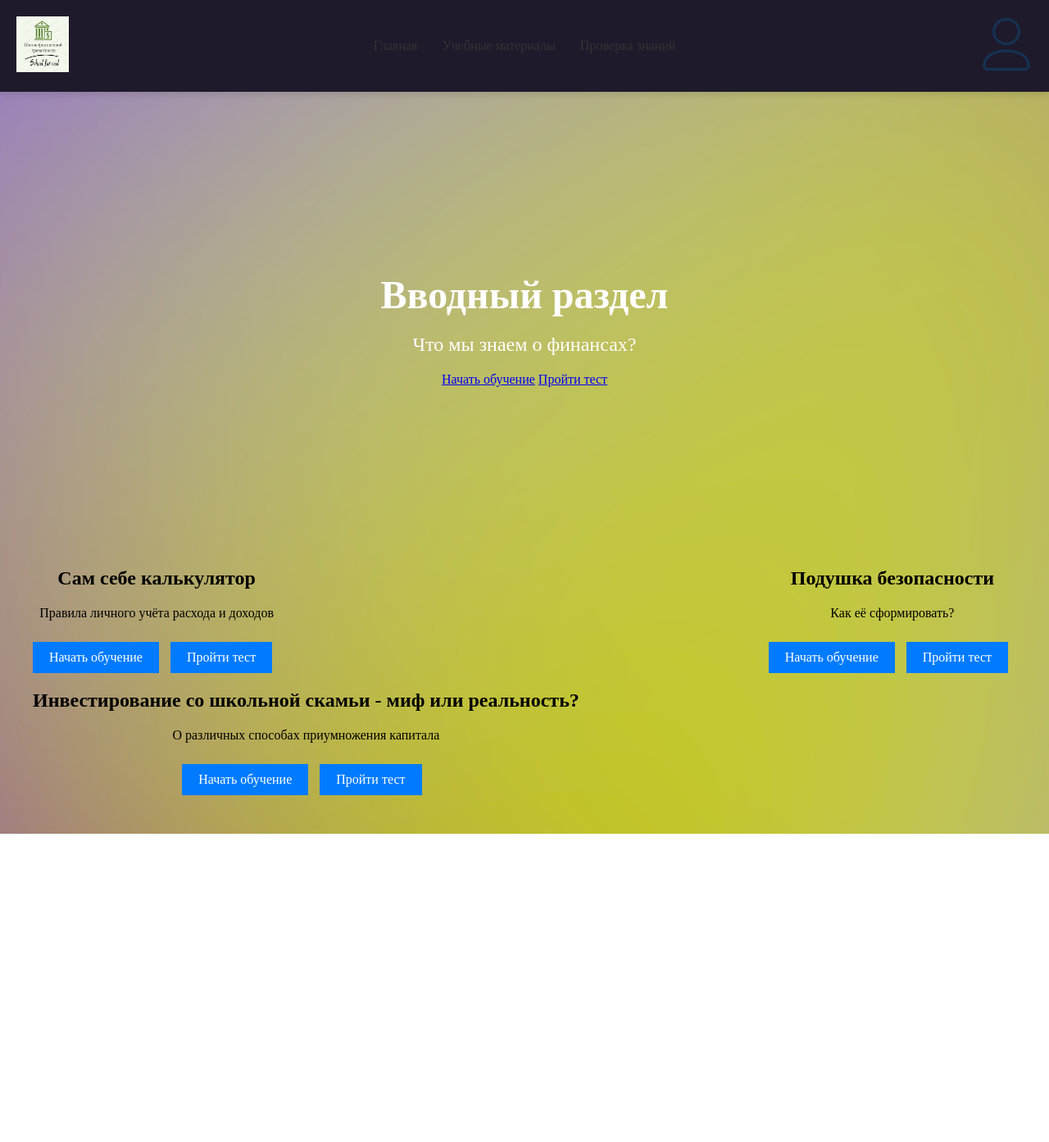
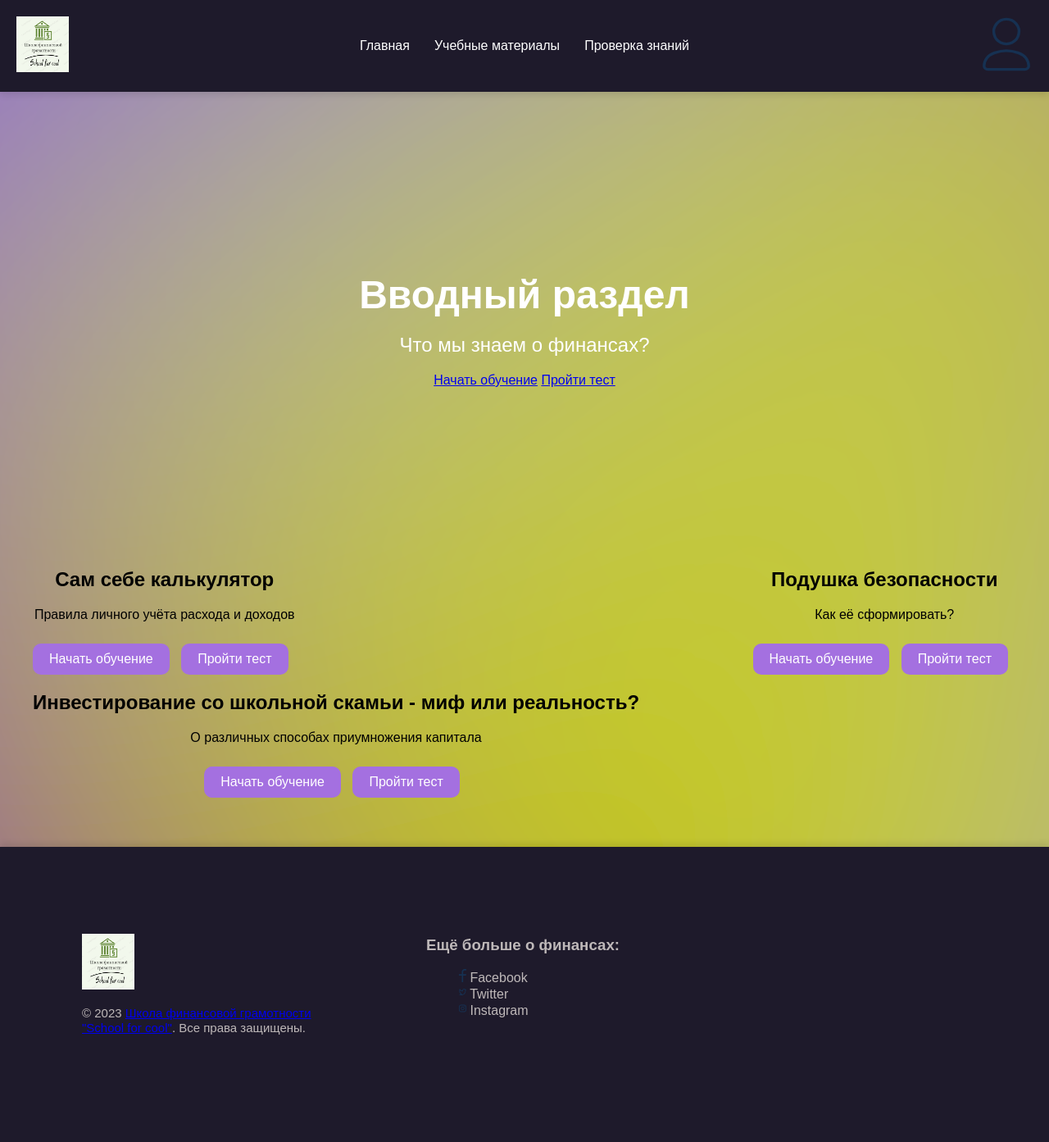
Before and after one commit to ATGGTA8/School-for-cool, a PHP site: the page made by Новая версия/index.html in a window 1280 px wide. Shown: the whole page at 82% size. Before the commit the page ends 1017 px from the top, so only its background shows below. Run offline with PHP 8.4, Linux system fonts and the light colour scheme.

Commit message:
Доработки по стилям

```diff
--- a/Новая версия/style.css
+++ b/Новая версия/style.css
@@ -4,22 +4,36 @@ body {
     background-repeat: no-repeat;
     background-size: cover;
     animation: rotate 6s infinite alternate linear;
+    font-family: "Ubuntu", sans-serif;
 }
 header {
     display: flex;
     justify-content: space-between;
     align-items: center;
     padding: 20px;
+    color: #ffffff;
     background-color: #1E1A2B;
     box-shadow: 0 4px 8px rgba(0, 0, 0, 0.1);
   }
-  .navigation-list {
-    color: #ffffff;
-  }
 
-  header a img {
-    border: none;
-  }
+  .logo-icon {
+  position: relative;
+  display: inline-block;
+  width: 32px;
+  height: 32px;
+  border-radius: 50%;
+  border: 2px solid #ffffff;
+}
+
+.logo-icon::before {
+  position: absolute;
+  top: -4px;
+  left: -4px;
+  right: -4px;
+  bottom: -4px;
+  border-radius: 50%;
+  border: 2px solid #ffffff;
+}
 
   nav ul {
     list-style: none;
@@ -34,22 +48,22 @@ header {
 
   nav a {
     display: block;
-    color: #333;
+    color: #ffffff;
     text-decoration: none;
     padding: 10px 15px;
     transition: color 0.3s;
   }
 
   nav a:hover {
-    color: #0077c0;
+    color: #a470e0;
   }
 
   nav ul ul {
     position: absolute;
     top: 100%;
     left: 0;
-    background-color: #f5f5f5;
-    border: 1px solid #ddd;
+    background-color: #1E1A2B;
+    border: none;
     display: none;
   }
 
@@ -60,12 +74,12 @@ header {
   nav ul ul a {
     padding: 10px 15px;
     display: block;
-    color: #333;
+    color: #ffffff;
     font-size: 0.9em;
   }
 
   nav ul ul a:hover {
-    color: #0077c0;
+    color: #a470e0;
   }
 
   nav li:hover > ul {
@@ -75,7 +89,7 @@ header {
   header .button {
     display: inline-block;
     padding: 10px 20px;
-    background-color: #0077c0;
+    background-color: #a470e0;
     color: #fff;
     text-decoration: none;
     margin-right: 10px;
@@ -84,7 +98,7 @@ header {
   }
 
   header .button:hover {
-    background-color: #005ca3;
+    background-color: #a470e0;
   }
 
   /* Стили для main */
@@ -119,10 +133,7 @@ header {
     text-align: center;
   }
 
-  .content .left,
-  .content .right {
-    width: calc(50% - 20px);
-  }
+
 
   .content h2 {
     margin-top: 0;
@@ -135,16 +146,17 @@ header {
   .content .button {
     display: inline-block;
     padding: 10px 20px;
-    background-color: #007bff;
+    background-color: #a470e0;
     color: #fff;
     text-decoration: none;
     margin-right: 10px;
     margin-top: 10px;
     transition: background-color 0.3s;
+    border-radius: 10px;
   }
 
   .content .button:hover {
-    background-color: #005ca3;
+    background-color: #c9adeefa;
   }
 
   /* Стили для footer */
@@ -160,8 +172,10 @@ header {
     background-color: #1E1A2B;
   }
 
-  .footer-info a {
-    color: #ffffff;
+  .footer-info  {
+    color: #c2bcbcfa;
+    font-size: 15px;
+    line-height: 18px;
   }
 
   .footer-navigation-topic h2 {
@@ -205,3 +219,16 @@ header {
     padding: 0;
     margin: 0;
   }
+
+  .footer-navigation-topic h3 {
+    color: #c2bcbcfa;
+  }
+
+  .footer-navigation-topic a {
+    color: #c2bcbcfa;
+
+  }
+
+  .footer-navigation {
+    list-style-type: none;
+  }
```
